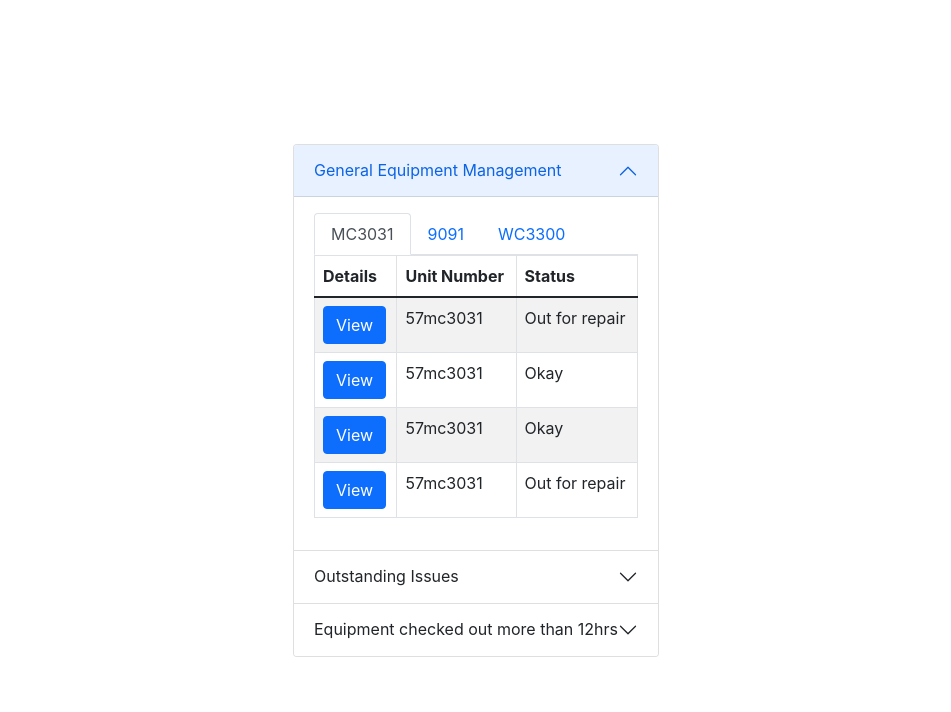
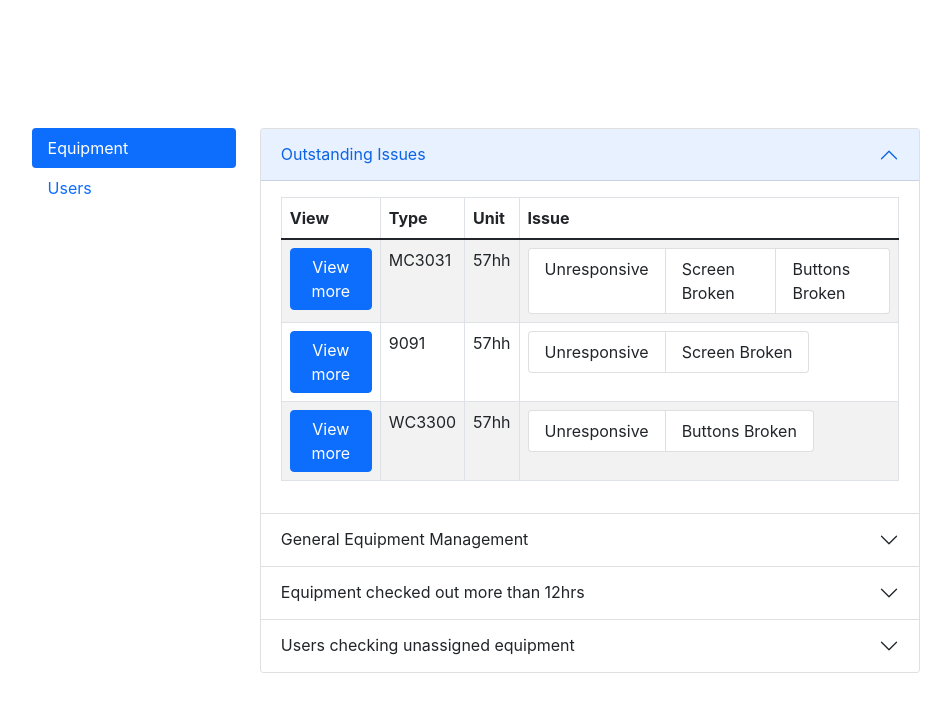
Before and after one commit to zbeyel/rf-checkout, a React (Create React App) app: page /admin in a window 1280 px wide. Shown: the top 712 px of the page, without its empty margins (164-1115 px from the left). Built offline with nearby package versions, Linux system fonts and the light colour scheme; the HTML template or start-up script is replaced by a standard one.

Commit message:
moved around files to make them easier to navigate, also changed the admin panel to include users as a navigation option

```diff
--- a/src/App.js
+++ b/src/App.js
@@ -4,7 +4,7 @@
 import UnitContainer from "./components/UnitContainer";
 import LandingPage from "./components/LandingPage";
 import IssueSubmission from "./components/IssueSubmission";
-import AdminPanel from "./components/AdminPanel";
+import AdminPanel from "./components/admin/AdminPanel";
 function App() {
   return (
     <BrowserRouter>
--- a/src/components/AdminPanel.js
+++ /dev/null
@@ -1,36 +0,0 @@
-import React from "react";
-import { Accordion } from "react-bootstrap";
-import AdminEquipmentManagement from "./AdminEquipmentManagement";
-import AdminIssuesOverview from "./AdminIssuesOverview";
-
-function AdminPanel() {
-  return (
-    <Accordion defaultActiveKey="0">
-      <Accordion.Item eventKey="0">
-        <Accordion.Header>General Equipment Management</Accordion.Header>
-        <Accordion.Body>
-          <AdminEquipmentManagement></AdminEquipmentManagement>
-        </Accordion.Body>
-      </Accordion.Item>
-      <Accordion.Item eventKey="1">
-        <Accordion.Header>Outstanding Issues</Accordion.Header>
-        <Accordion.Body>
-          <AdminIssuesOverview></AdminIssuesOverview>
-        </Accordion.Body>
-      </Accordion.Item>
-      <Accordion.Item eventKey="2">
-        <Accordion.Header>
-          Equipment checked out more than 12hrs
-        </Accordion.Header>
-        <Accordion.Body>
-          table with: <br />
-          - equipment checkout out for over 12 hrs <br />
-          - who checked out
-          <br />- timestamp from checkout
-        </Accordion.Body>
-      </Accordion.Item>
-    </Accordion>
-  );
-}
-
-export default AdminPanel;
--- a/src/components/UnitContainer.js
+++ b/src/components/UnitContainer.js
@@ -1,5 +1,5 @@
 import React from "react";
-import { Col, Row } from "react-bootstrap";
+import { Col, Row, Button } from "react-bootstrap";
 import UnitCard from "./UnitCard";
 
 function UnitContainer() {
@@ -12,6 +12,9 @@
         <Col>
           <UnitCard status={false} />
         </Col>
+        <Col>
+          <Button>Unit not listed</Button>
+        </Col>
       </Row>
     </>
   );
--- /dev/null
+++ b/src/components/admin/AdminPanel.js
@@ -0,0 +1,36 @@
+import React from "react";
+import { Tab, Row, Col, Nav } from "react-bootstrap";
+import AdminEquipHome from "./equipment/AdminEquipHome";
+import AdminUserManagement from "./users/AdminUserManagement";
+function AdminPanel() {
+  return (
+    <>
+      <Tab.Container id="left-tabs-example" defaultActiveKey="first">
+        <Row>
+          <Col sm={3}>
+            <Nav variant="pills" className="flex-column">
+              <Nav.Item>
+                <Nav.Link eventKey="first">Equipment</Nav.Link>
+              </Nav.Item>
+              <Nav.Item>
+                <Nav.Link eventKey="second">Users</Nav.Link>
+              </Nav.Item>
+            </Nav>
+          </Col>
+          <Col sm={9}>
+            <Tab.Content>
+              <Tab.Pane eventKey="first">
+                <AdminEquipHome />
+              </Tab.Pane>
+              <Tab.Pane eventKey="second">
+                <AdminUserManagement />
+              </Tab.Pane>
+            </Tab.Content>
+          </Col>
+        </Row>
+      </Tab.Container>
+    </>
+  );
+}
+
+export default AdminPanel;
--- /dev/null
+++ b/src/components/admin/equipment/AdminEquipHome.js
@@ -0,0 +1,45 @@
+import React from "react";
+import { Accordion } from "react-bootstrap";
+import AdminIssuesOverview from "./AdminIssuesOverview";
+import AdminEquipmentManagement from "./AdminEquipmentManagement";
+function AdminEquipHome() {
+  return (
+    <>
+      <Accordion defaultActiveKey="0">
+        <Accordion.Item eventKey="0">
+          <Accordion.Header>Outstanding Issues</Accordion.Header>
+          <Accordion.Body>
+            <AdminIssuesOverview></AdminIssuesOverview>
+          </Accordion.Body>
+        </Accordion.Item>
+        <Accordion.Item eventKey="1">
+          <Accordion.Header>General Equipment Management</Accordion.Header>
+          <Accordion.Body>
+            <AdminEquipmentManagement></AdminEquipmentManagement>
+          </Accordion.Body>
+        </Accordion.Item>
+        <Accordion.Item eventKey=" 2">
+          <Accordion.Header>
+            Equipment checked out more than 12hrs
+          </Accordion.Header>
+          <Accordion.Body>
+            table with: <br />
+            - equipment checkout out for over 12 hrs <br />
+            - who checked out
+            <br />- timestamp from checkout
+          </Accordion.Body>
+        </Accordion.Item>
+        <Accordion.Item eventKey="3">
+          <Accordion.Header>
+            Users checking unassigned equipment
+          </Accordion.Header>
+          <Accordion.Body>
+            table with: <br />- user, equipment, timestamp,
+          </Accordion.Body>
+        </Accordion.Item>
+      </Accordion>
+    </>
+  );
+}
+
+export default AdminEquipHome;
```
Also changed, not shown: src/components/admin/equipment/AdminEquipManagementSingle.js (renamed from src/components/AdminEquipManagementSingle.js), src/components/admin/equipment/AdminEquipManagementType.js (renamed from src/components/AdminEquipManagementType.js), src/components/admin/equipment/AdminEquipmentManagement.js (renamed from src/components/AdminEquipmentManagement.js), src/components/admin/equipment/AdminIssuesOverview.js (renamed from src/components/AdminIssuesOverview.js), src/components/admin/equipment/AdminUnitModal.js (renamed from src/components/AdminUnitModal.js), src/components/admin/users/AdminUserManagement.js (renamed from src/components/AdminUserManagement.js).
